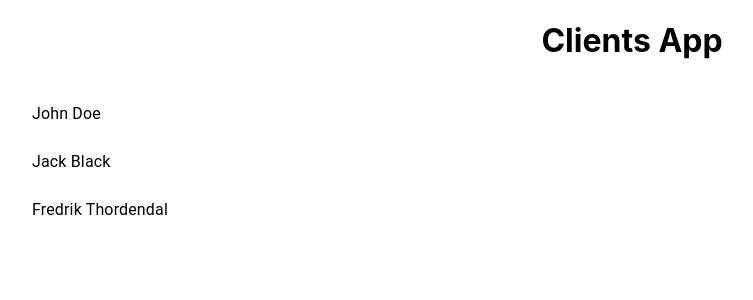
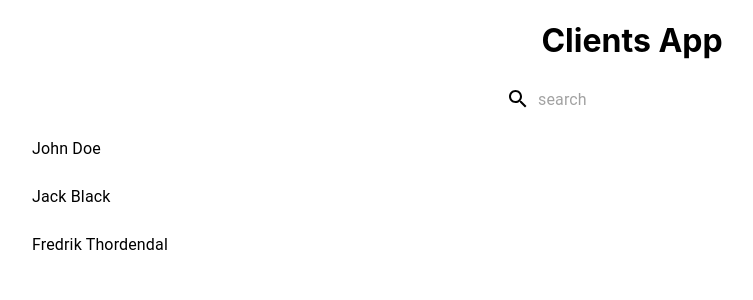
Before and after one commit to DejanJoksimovic/ClientsApp, a React (Create React App) app in the folder clients-app/: page / in a window 1280 px wide. Shown: the top 300 px of the page, without its empty margins (8-761 px from the left). Built offline with nearby package versions, Linux system fonts and the light colour scheme.

Commit message:
add filter

```diff
--- a/clients-app/package.json
+++ b/clients-app/package.json
@@ -4,10 +4,13 @@
   "private": true,
   "dependencies": {
     "@material-ui/core": "^4.11.3",
+    "@material-ui/icons": "^4.11.2",
     "@testing-library/jest-dom": "^5.11.10",
     "@testing-library/react": "^11.2.5",
     "@testing-library/user-event": "^12.8.3",
     "axios": "^0.21.1",
+    "install": "^0.13.0",
+    "npm": "^7.13.0",
     "react": "^17.0.2",
     "react-dom": "^17.0.2",
     "react-scripts": "4.0.3",
--- a/clients-app/src/App.js
+++ b/clients-app/src/App.js
@@ -4,21 +4,27 @@ import Container from '@material-ui/core/Container';
 import List from '@material-ui/core/List';
 import ListItem from '@material-ui/core/ListItem';
 import ListItemText from '@material-ui/core/ListItemText';
-
+import SearchBox from './ui-elements/SearchBox';
 import data from './json/clients.json';
 
 // import axios from 'axios';
 
 class App extends Component {
   state = {
-    clients: data
+    clients: data.clients, // changed
+    searchInput: '',
+  }
+
+  onInputChange = event => {
+    const {name, value} = event.target;
+    this.setState({[name]: value});
   }
 
   render() {
-    const clients = [...this.state.clients.clients];
+    const {clients, searchInput} = this.state; // changed
     let clientsListItems = '';
     if (clients) {
-      clientsListItems = clients.map(client => {
+      clientsListItems = clients.filter((client) => client.firstName.includes(searchInput) || searchInput.trim() === '').map(client => {
         return(
           <ListItem button key={client.id}>
             <ListItemText primary={`${client.firstName} ${client.lastName}`} />
@@ -31,6 +37,9 @@ class App extends Component {
       <div className="App">
         <Container fixed>
           <h1>Clients App</h1>
+          <div style={{width: '300px', margin: '0 auto'}}>
+          <SearchBox placeholder={'search'} value={searchInput} onChange={this.onInputChange}></SearchBox>
+          </div>
           <List component="nav">
             {clientsListItems}
           </List>
--- /dev/null
+++ b/clients-app/src/ui-elements/SearchBox.js
@@ -0,0 +1,87 @@
+import React from 'react';
+import InputBase from '@material-ui/core/InputBase';
+import { fade, makeStyles } from '@material-ui/core/styles';
+import SearchIcon from '@material-ui/icons/Search';
+
+const useStyles = makeStyles((theme) => ({
+  root: {
+    flexGrow: 1,
+  },
+  menuButton: {
+    marginRight: theme.spacing(2),
+  },
+  title: {
+    flexGrow: 1,
+    display: 'none',
+    [theme.breakpoints.up('sm')]: {
+      display: 'block',
+    },
+  },
+  search: {
+    display: 'flex',
+    position: 'relative',
+    borderRadius: theme.shape.borderRadius,
+    backgroundColor: fade(theme.palette.common.white, 0.15),
+    '&:hover': {
+      backgroundColor: fade(theme.palette.common.white, 0.25),
+    },
+    marginLeft: 0,
+    width: '100%',
+    [theme.breakpoints.up('sm')]: {
+      marginLeft: theme.spacing(1),
+      width: 'auto',
+    },
+  },
+  searchIcon: {
+    padding: theme.spacing(0, 2),
+    height: '100%',
+    position: 'absolute',
+    pointerEvents: 'none',
+    display: 'flex',
+    alignItems: 'center',
+    justifyContent: 'center',
+    marginRight: '20px',
+  },
+  inputRoot: {
+    color: 'inherit',
+  },
+  inputInput: {
+    padding: theme.spacing(1, 1, 1, 0),
+    // vertical padding + font size from searchIcon
+    paddingLeft: `calc(1em + ${theme.spacing(4)}px)`,
+    transition: theme.transitions.create('width'),
+    width: '100%',
+    [theme.breakpoints.up('sm')]: {
+      width: '12ch',
+      '&:focus': {
+        width: '20ch',
+      },
+    },
+  },
+}));
+
+export default function SearchBox({placeholder, onChange, value}) {
+  const classes = useStyles();
+
+  return (
+    <div className={classes.root}>
+          <div className={classes.search}>
+            <div className={classes.searchIcon}>
+              <SearchIcon />
+            </div>
+            <InputBase
+              placeholder={placeholder}
+              classes={{
+                root: classes.inputRoot,
+                input: classes.inputInput,
+                ...classes
+              }}
+              onChange={onChange}
+              value={value}
+              name='searchInput'
+              inputProps={{ 'aria-label': 'search' }}
+            />
+        </div>
+    </div>
+  );
+}
```
Also changed, not shown: 1 other file (tests, documents, lock files or other folders).
